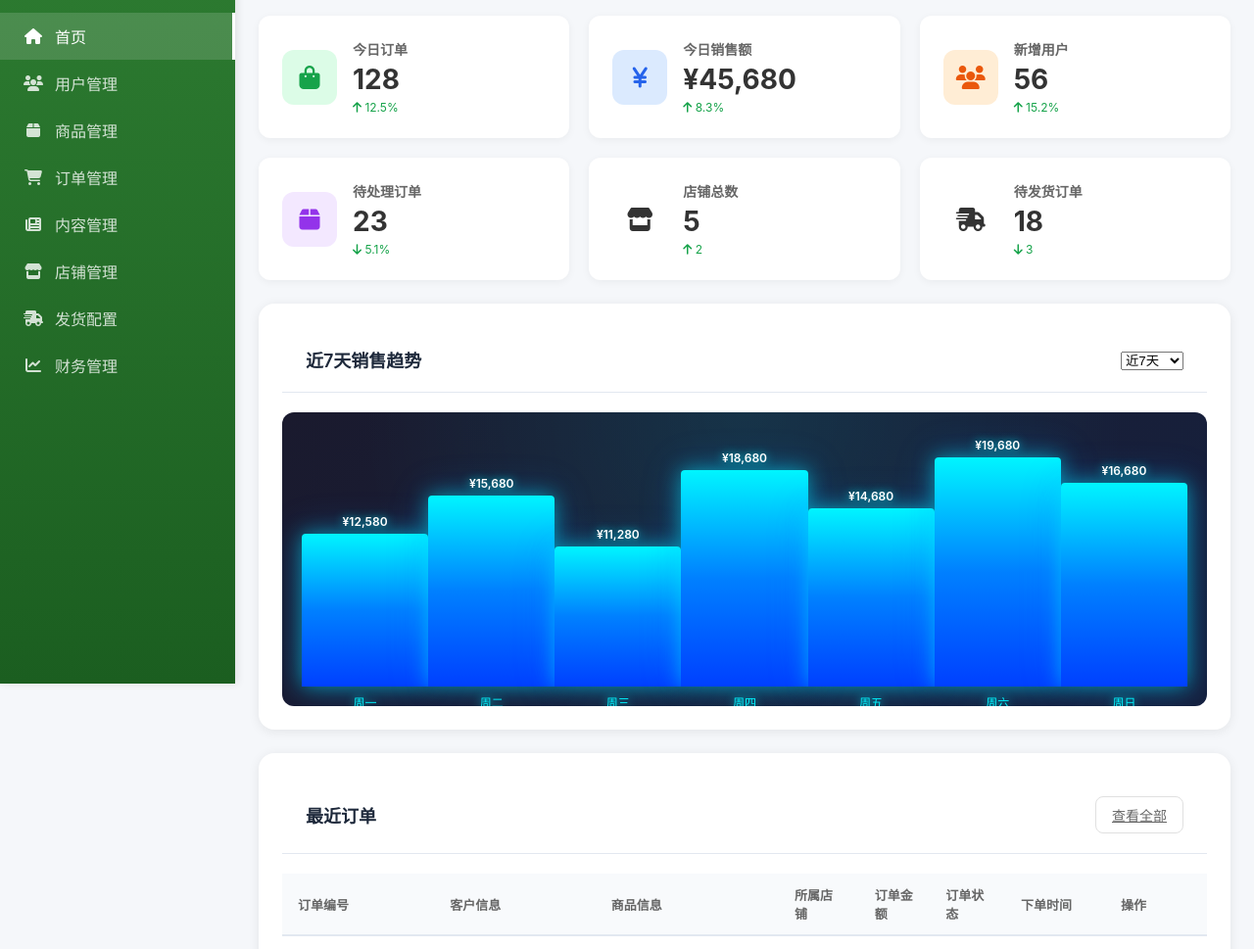
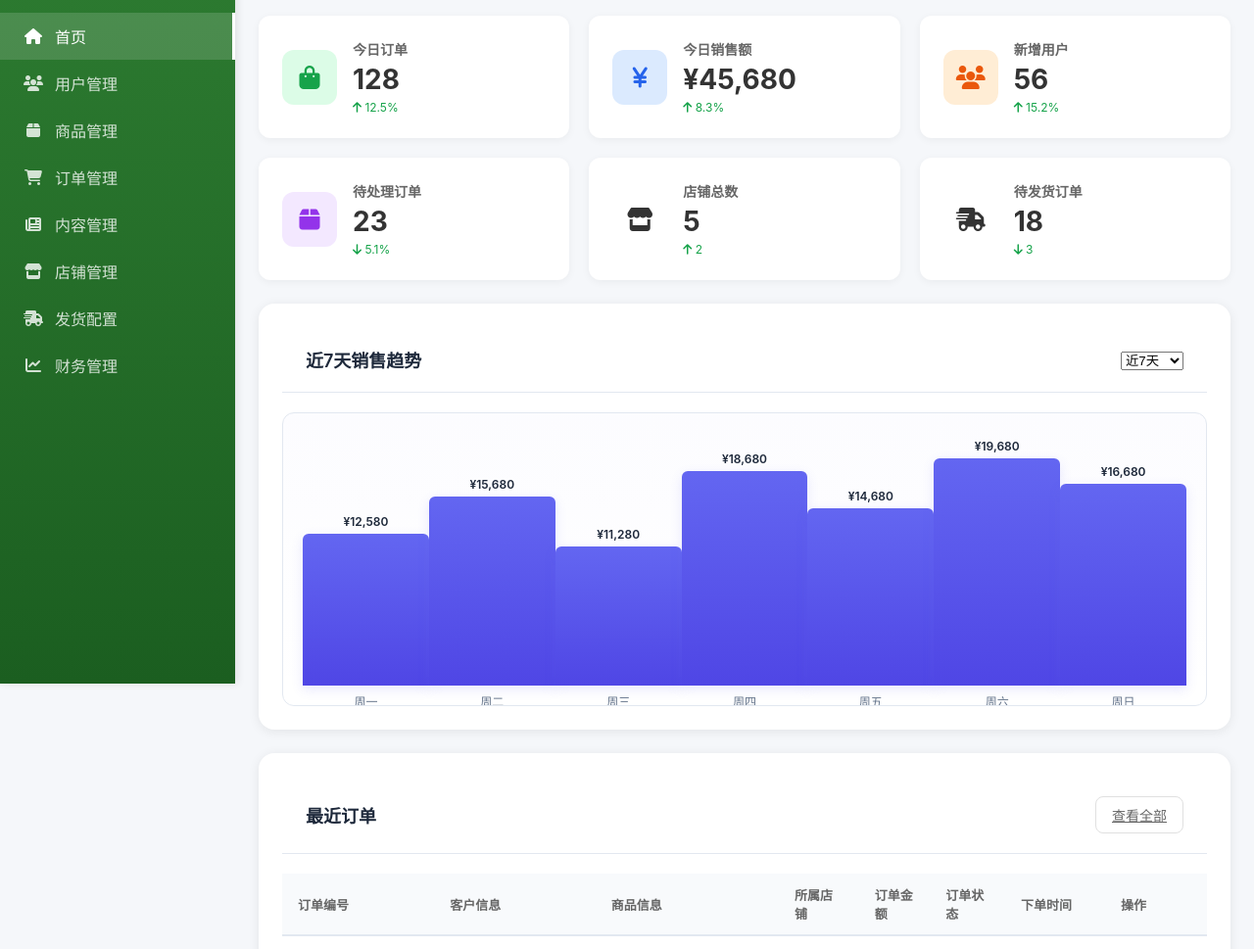
Before and after one commit to lujun-miss/tea-back, a plain HTML site: page tea-Back/index.html in a window 1280 px wide. Shown: the part 102-1071 px from the top of the page at 98% size. Drawn offline with Linux system fonts and the light colour scheme.

Commit message:
更改首页样式

```diff
--- a/tea-Back/css/admin.css
+++ b/tea-Back/css/admin.css
@@ -1457,10 +1457,11 @@ tbody tr:hover {
     align-items: flex-end;
     justify-content: space-around;
     padding: 20px;
-    background: linear-gradient(135deg, #1a1a2e 0%, #16213e 100%);
+    background: #ffffff;
     border-radius: 12px;
     position: relative;
     overflow: hidden;
+    border: 1px solid #e2e8f0;
 }
 
 .chart-container::before {
@@ -1470,22 +1471,22 @@ tbody tr:hover {
     left: 0;
     right: 0;
     bottom: 0;
-    background: radial-gradient(circle at 50% 0%, rgba(0, 255, 255, 0.1) 0%, transparent 70%);
+    background: linear-gradient(180deg, rgba(99, 102, 241, 0.02) 0%, transparent 100%);
     pointer-events: none;
 }
 
 .chart-bar {
-    width: 40px;
-    background: linear-gradient(180deg, #00f5ff 0%, #0080ff 50%, #0040ff 100%);
-    border-radius: 4px 4px 0 0;
+    width: 32px;
+    background: linear-gradient(180deg, #6366f1 0%, #4f46e5 100%);
+    border-radius: 6px 6px 0 0;
     position: relative;
     transition: all 0.3s;
-    box-shadow: 0 0 20px rgba(0, 245, 255, 0.5), 0 0 40px rgba(0, 128, 255, 0.3);
+    box-shadow: 0 4px 12px rgba(99, 102, 241, 0.15);
 }
 
 .chart-bar:hover {
-    transform: scaleY(1.05);
-    box-shadow: 0 0 30px rgba(0, 245, 255, 0.8), 0 0 60px rgba(0, 128, 255, 0.5);
+    transform: translateY(-4px);
+    box-shadow: 0 8px 20px rgba(99, 102, 241, 0.25);
 }
 
 .chart-bar-label {
@@ -1494,9 +1495,8 @@ tbody tr:hover {
     left: 50%;
     transform: translateX(-50%);
     font-size: 12px;
-    color: #00f5ff;
+    color: #64748b;
     white-space: nowrap;
-    text-shadow: 0 0 10px rgba(0, 245, 255, 0.8);
     font-weight: 500;
 }
 
@@ -1507,8 +1507,7 @@ tbody tr:hover {
     transform: translateX(-50%);
     font-size: 12px;
     font-weight: 600;
-    color: #ffffff;
-    text-shadow: 0 0 10px rgba(0, 245, 255, 0.8);
+    color: #1e293b;
 }
 
 .empty-state {
```
